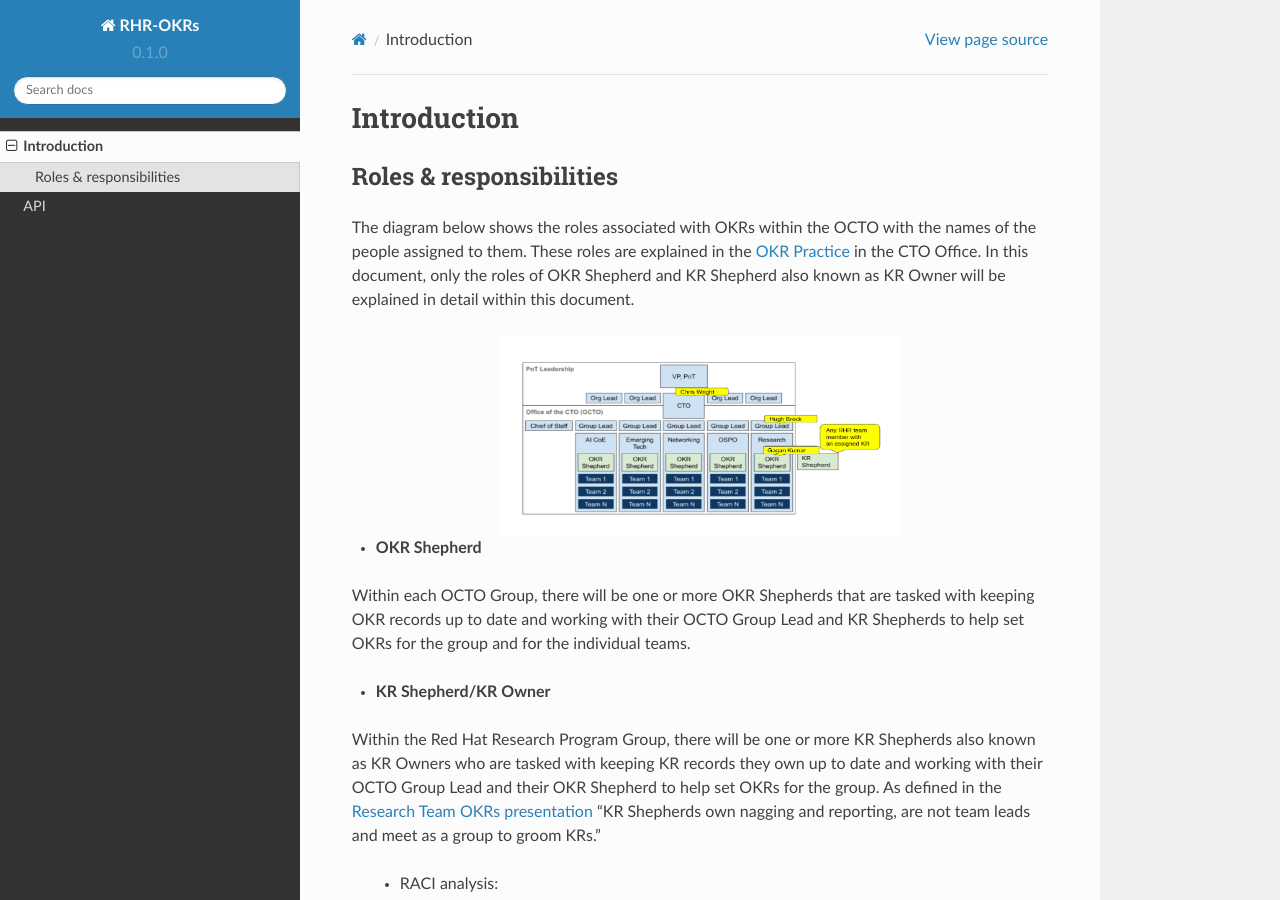
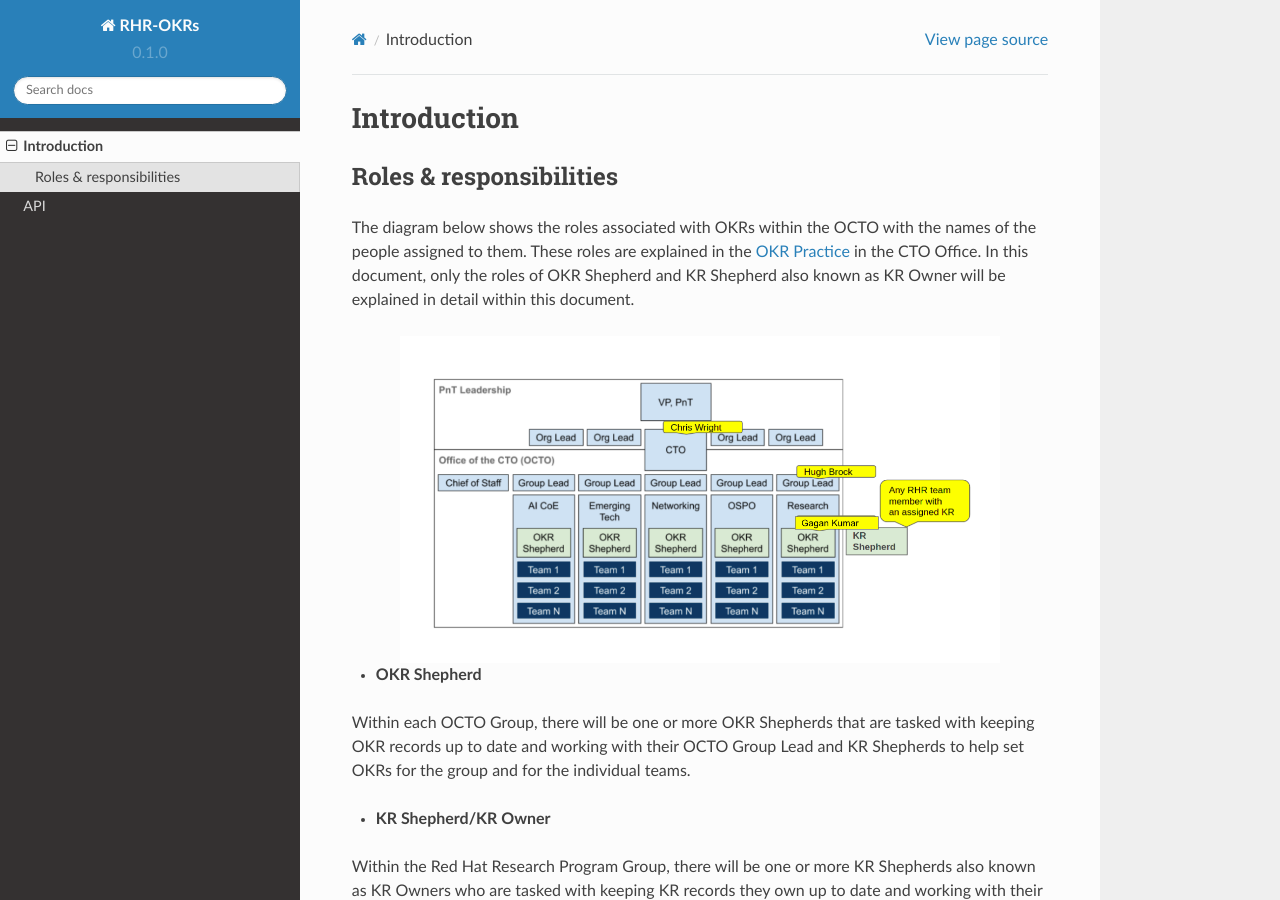
Before and after one commit to gagansk/RHR-OKRs, a Sphinx documentation site: the page built from docs/source/introduction.rst, in a window 1280 px wide and 900 px high. Built offline with Sphinx 7.4.7 and the Read the Docs theme 2.0.0, drawn with Linux system fonts in a browser that asks for light colours.

Commit message:
Increased OKR-hierarchy.png width

```diff
--- a/docs/source/introduction.rst
+++ b/docs/source/introduction.rst
@@ -9,9 +9,8 @@
 The diagram below shows the roles associated with OKRs within the OCTO with the names of the people assigned to them. These roles are explained in the `OKR Practice <https://docs.google.com/document/d/1mAzjBzNQP6Dw4DPDOd0EXVNcmozrpDSwApEImVd3Ifo/edit?ts=5ea9b1e1#>`_ in the CTO Office. In this document, only the roles of OKR Shepherd and KR Shepherd also known as KR Owner will be explained in detail within this document.
 
 .. image:: OKR-hierarchy.png
-    :width: 400px
+    :width: 600px
     :align: center
-    :height: 200px
     :alt: alternate text
 
 * **OKR Shepherd**
```
